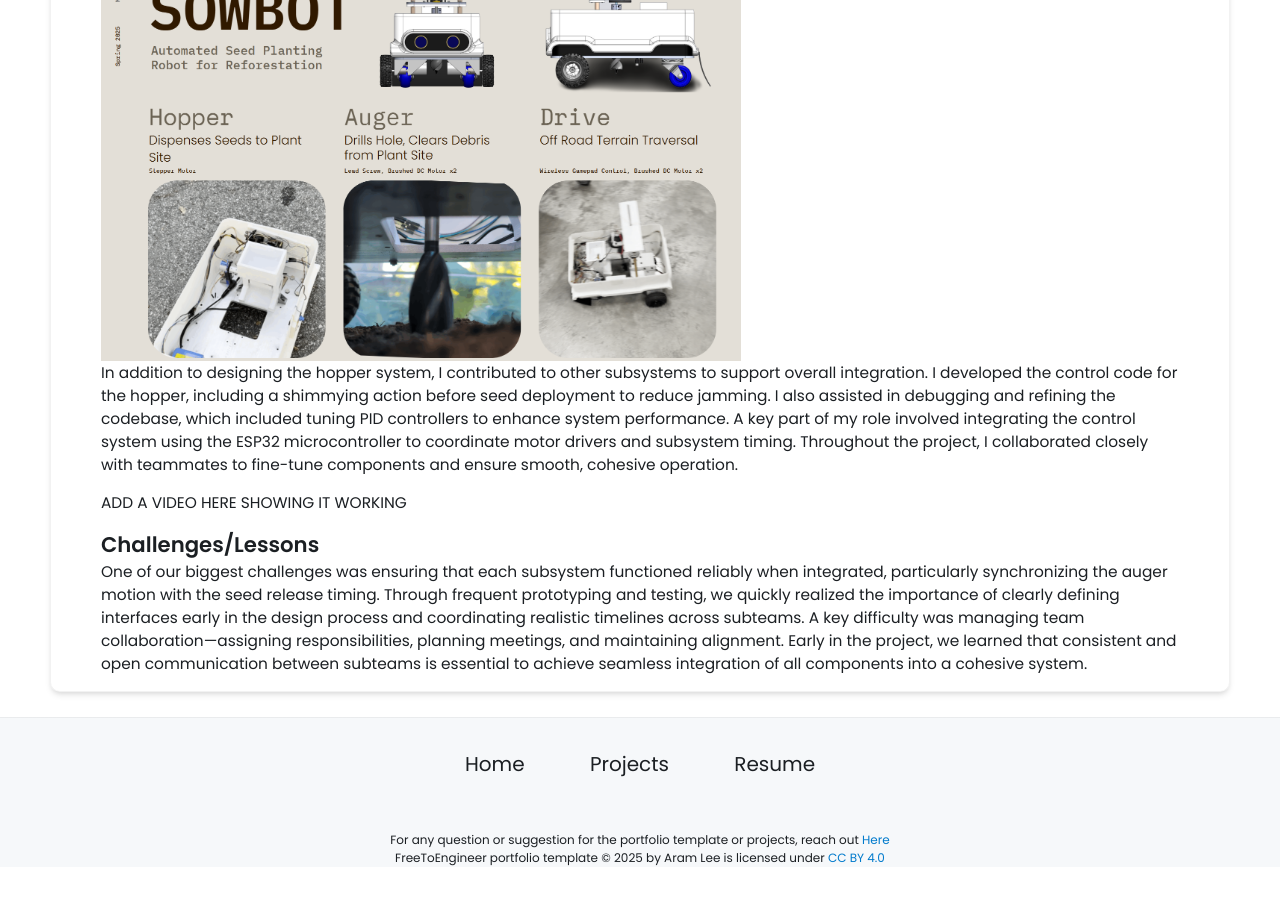
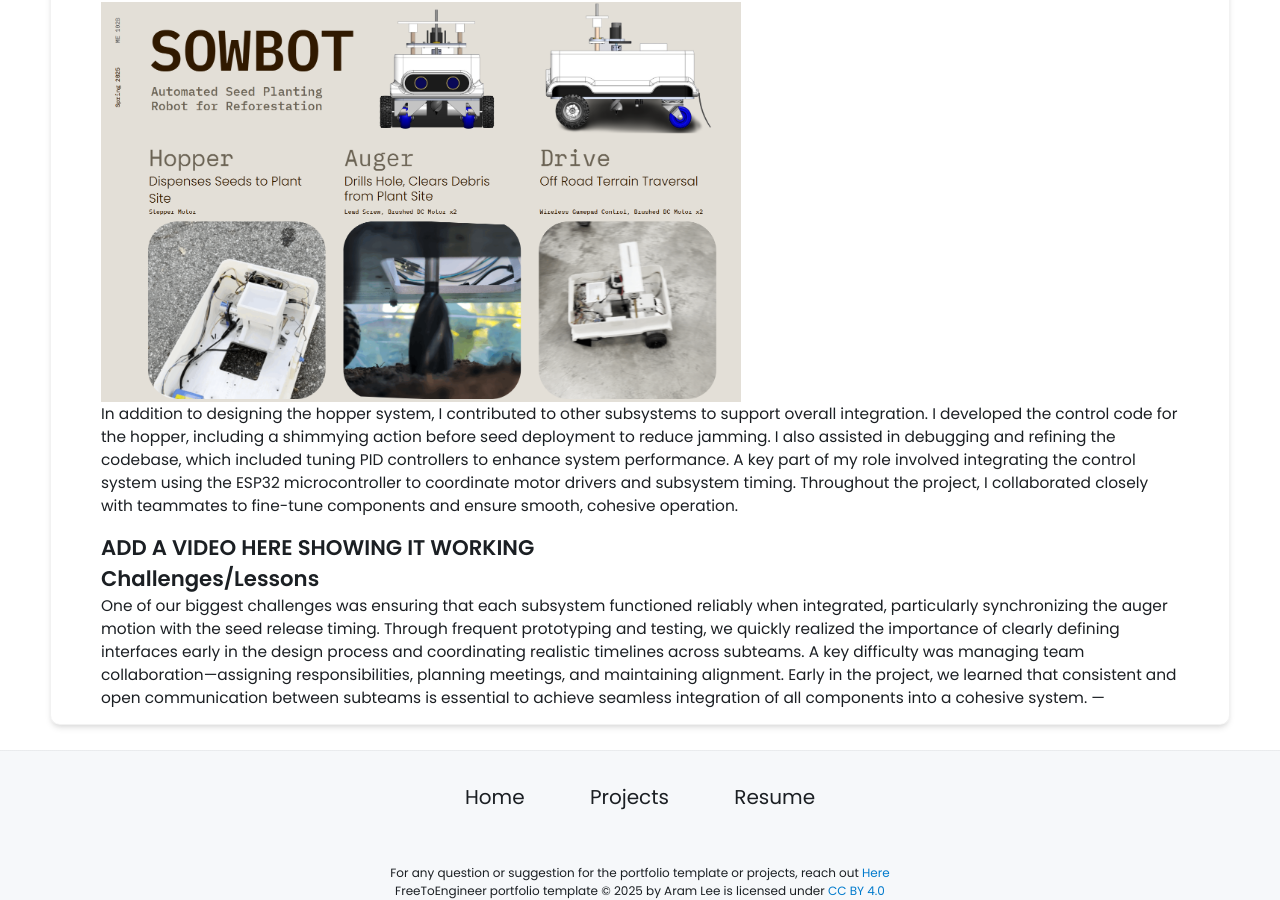
Before and after one commit to engineeringwabe/engineeringwabe.github.io, a Jekyll site: the page built from _projects/SowBot/index.md, in a window 1280 px wide and 900 px high, scrolled down 1450 px. Built offline with Jekyll 4.4.1, drawn with Linux system fonts in a browser that asks for light colours; before the commit the page ends 2317 px from its top, so only the background shows below that.

Commit message:
Update index.md

```diff
--- a/_projects/SowBot/index.md
+++ b/_projects/SowBot/index.md
@@ -19,20 +19,18 @@ main-image: /mainone.png
 ## Hopper Sub-System
 I led the design and fabrication of the hopper system, using Onshape for CAD modeling and rapid prototyping techniques to bring it to life. The process began with brainstorming different hopper concepts. Our design was guided by two key constraints: the motor needed enough torque to rotate a consistent number of seeds, and the mechanism had to ensure reliable seed delivery of 3-5 seeds. Drawing inspiration from a carousel, we developed a system in which a wheel is mounted on a drive shaft, connected to a motor via a coupling. By using a stepper motor to rotate the wheel in 1/3 increments, we could accurately prime the hopper for seed deployment. The wheel driving the separation of seeds was subjected to iteration, making the number of seeds per deployment more reliable.
 
-<div style="text-align: center;">
-  {% include image-gallery.html images="hopper.png" height="400" %}
-</div>
+{% include image-gallery.html images="hopper.png" height="400" class="center-image" %}
 
+---
+## Integration
 
-## Integration
-<div style="text-align: center;">
-  {% include image-gallery.html images="sowbot.png" height="400" %}
-</div>
+{% include image-gallery.html images="sowbot.png" height="400" class="center-image" %}
+
 
 In addition to designing the hopper system, I contributed to other subsystems to support overall integration. I developed the control code for the hopper, including a shimmying action before seed deployment to reduce jamming. I also assisted in debugging and refining the codebase, which included tuning PID controllers to enhance system performance. A key part of my role involved integrating the control system using the ESP32 microcontroller to coordinate motor drivers and subsystem timing. Throughout the project, I collaborated closely with teammates to fine-tune components and ensure smooth, cohesive operation.
 
 ADD A VIDEO HERE SHOWING IT WORKING
-
+---
 ## Challenges/Lessons
  One of our biggest challenges was ensuring that each subsystem functioned reliably when
 integrated, particularly synchronizing the auger motion with the seed release timing. Through
@@ -41,3 +39,4 @@ interfaces early in the design process and coordinating realistic timelines acro
 A key difficulty was managing team collaboration—assigning responsibilities, planning meetings,
 and maintaining alignment. Early in the project, we learned that consistent and open communication
 between subteams is essential to achieve seamless integration of all components into a cohesive system.
+---
```
